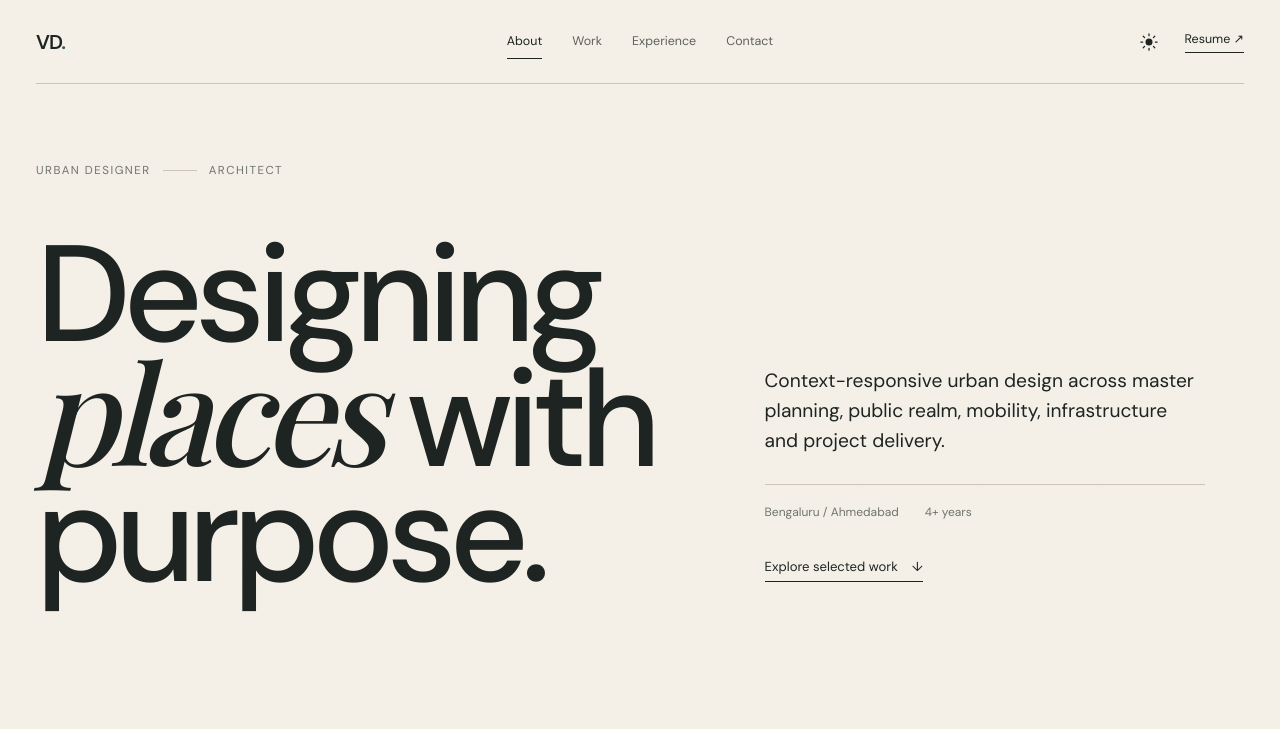
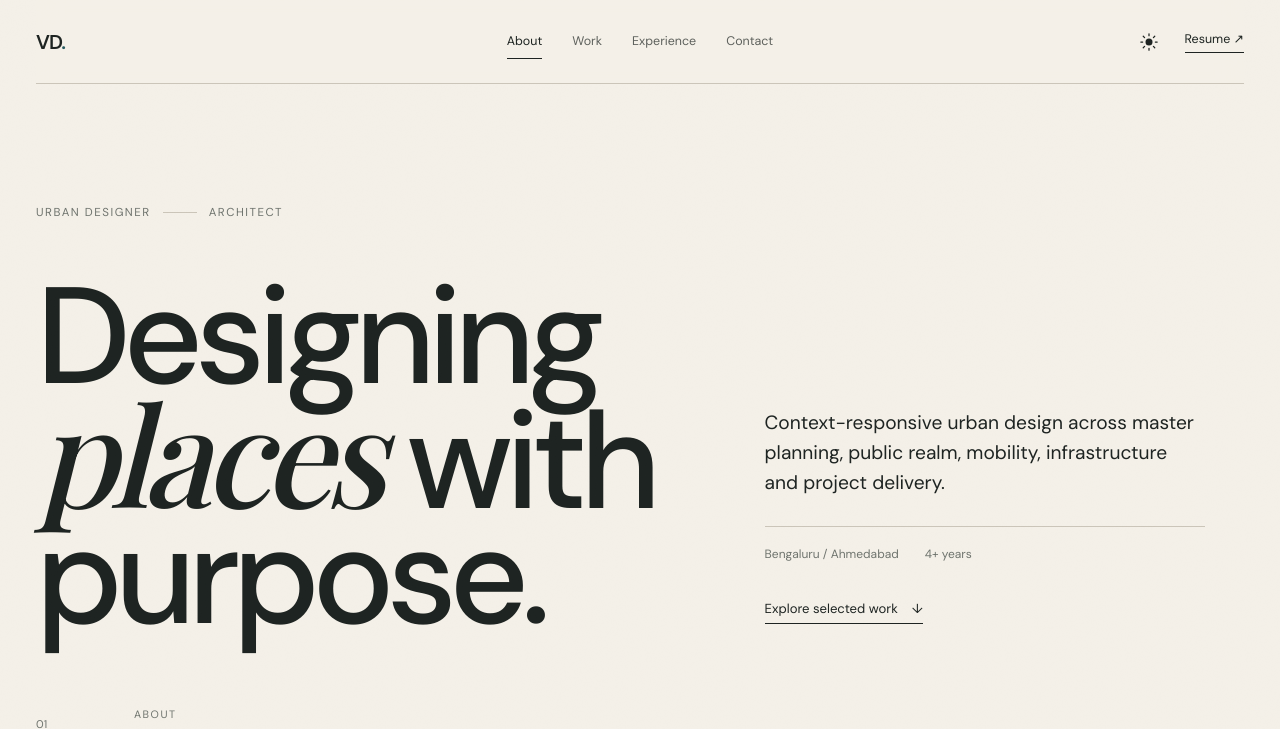
Before and after one commit to vidhidoshi-3/portfolio, a plain HTML site: page index.html in a window 1280 px wide. Shown: the top 729 px of the page. Drawn offline with nearby package versions, Linux system fonts and the light colour scheme; a web font is replaced by a local one.

Commit message:
Update index.html

```diff
--- a/index.html
+++ b/index.html
@@ -31,8 +31,7 @@
     <div class="header-actions"><button class="theme-toggle" id="theme-toggle" type="button" aria-label="Switch to dark theme" aria-pressed="false" title="Switch theme"><span class="theme-icon" aria-hidden="true"></span></button><a class="header-cv" href="assets/Vidhi-Doshi-Resume.pdf" target="_blank" rel="noopener">Resume ↗</a></div>
   </header>
 
-  <main id="top">
-    <section class="hero container">
+    <section id="about" class="about container">
       <div class="hero-kicker"><span>Urban Designer</span><i></i><span>Architect</span></div>
       <div class="hero-grid">
         <div>
@@ -47,9 +46,6 @@
           <a class="arrow-link" href="#work">Explore selected work <span>↓</span></a>
         </div>
       </div>
-    </section>
-
-    <section id="about" class="about container">
       <div class="section-head compact">
         <span class="section-index">01</span>
         <div><p class="eyebrow">About</p><h2>Urban thinking,<br><em>made practical.</em></h2></div>
```
